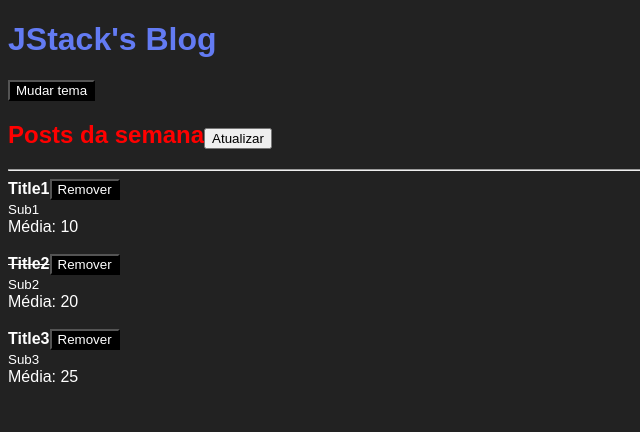
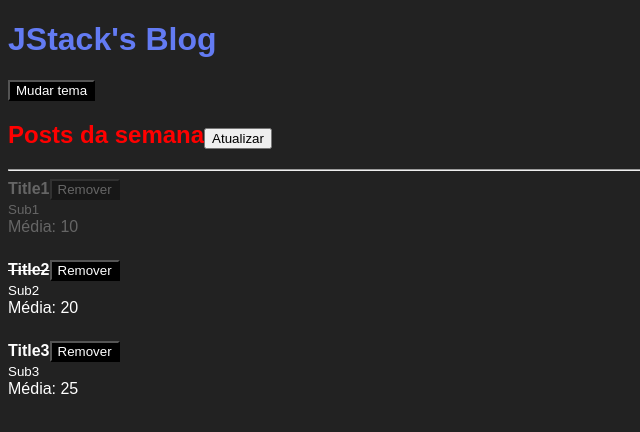
Before and after one commit to eduuk15/ReactFundamentos, a React app: page / in a window 1280 px wide. Shown: the top 432 px of the page, without its empty margins (0-640 px from the left). Built offline with nearby package versions, Linux system fonts and the light colour scheme.

Commit message:
entendendo a estilizacao atraves de classes dinamicas

```diff
--- a/src/App.js
+++ b/src/App.js
@@ -10,9 +10,9 @@ import styles from './App.scss';
 function App() {
 
     const [posts, setPosts] = useState([
-        { id: Math.random(), title: 'Title1', subtitle: 'Sub1', likes: 20, read: false },
-        { id: Math.random(), title: 'Title2', subtitle: 'Sub2', likes: 40, read: true },
-        { id: Math.random(), title: 'Title3', subtitle: 'Sub3', likes: 50, read: false },
+        { id: Math.random(), title: 'Title1', subtitle: 'Sub1', likes: 20, read: false, removed: true },
+        { id: Math.random(), title: 'Title2', subtitle: 'Sub2', likes: 40, read: true, removed: false },
+        { id: Math.random(), title: 'Title3', subtitle: 'Sub3', likes: 50, read: false, removed: false  },
     ]);
 
     function handleRefresh() {
@@ -29,7 +29,11 @@ function App() {
     }
 
     function handleRemovePost(postId) {
-        setPosts((prevState) => prevState.filter(post => post.id !== postId))
+        setPosts((prevState) => prevState.map(
+            post => (
+                post.id === postId ? { ...post, removed: true } : post
+            )
+        ))
     }
 
     return (
--- a/src/Post.js
+++ b/src/Post.js
@@ -2,10 +2,13 @@ import React from "react"
 import PropTypes from 'prop-types';
 import PostHeader from "./PostHeader";
 
+import styles from './Post.scss';
+
 export default function Post(props) {
     return (
-        <>
-            <article>
+            <article
+                className={props.post.removed ? styles.postDeleted : styles.post}
+            >
                 <PostHeader
                     onRemove={props.onRemove}
                     post={{
@@ -19,8 +22,6 @@ export default function Post(props) {
                 <br />
                 Média: {props.post.likes / 2}
             </article>
-            <br />
-        </>
     )
 }
 
@@ -31,6 +32,7 @@ Post.propTypes = {
         likes: PropTypes.number.isRequired,
         title: PropTypes.string.isRequired,
         subtitle: PropTypes.string.isRequired,
-        read: PropTypes.bool.isRequired
+        read: PropTypes.bool.isRequired,
+        removed: PropTypes.bool.isRequired
     }).isRequired,
 }
--- /dev/null
+++ b/src/Post.scss
@@ -0,0 +1,8 @@
+.post {
+    margin-bottom: 24px;
+}
+
+.postDeleted {
+    opacity: 0.3;
+    margin-bottom: 24px;
+}
```
